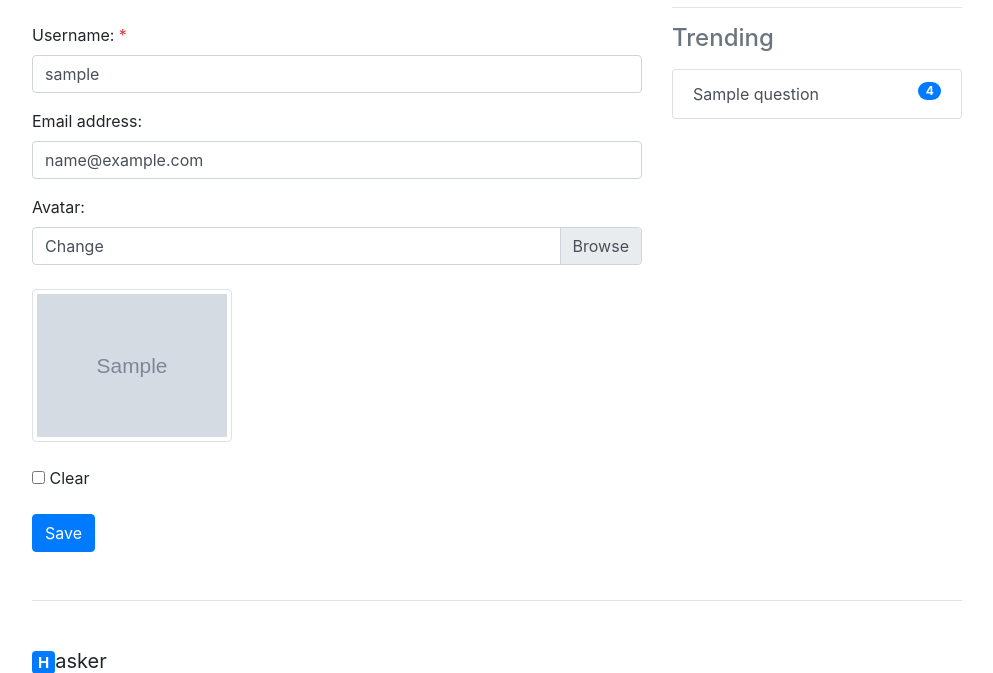
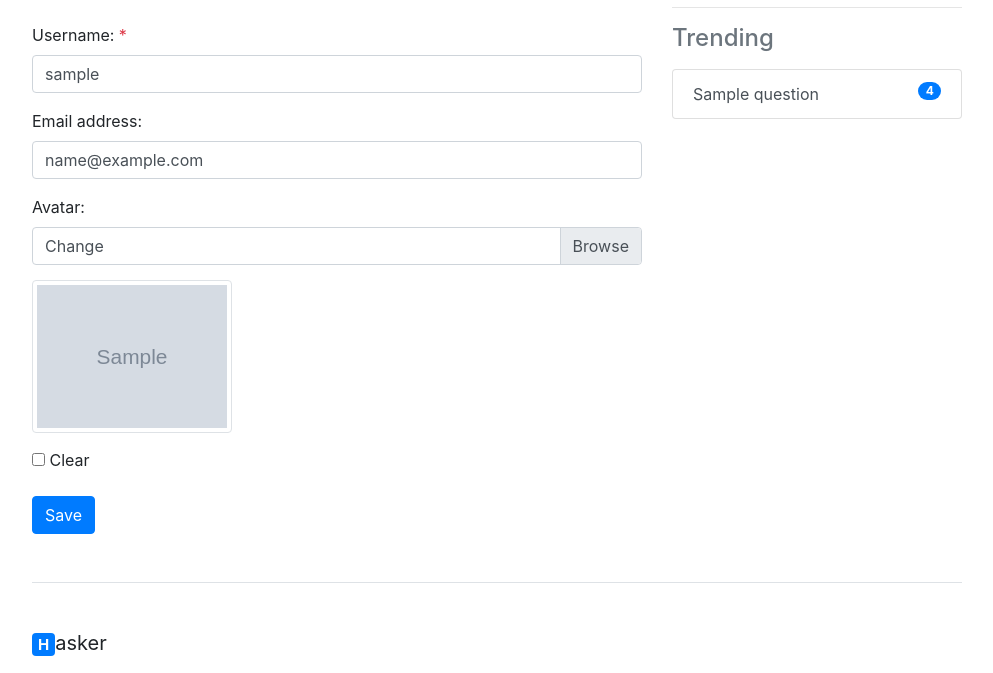
Before and after one commit to antonLytkin18/otus-python, a Django app: page /user/profile/ in a window 1280 px wide. Shown: the part 136-809 px from the top of the page, without its empty margins (143-1136 px from the left). Run offline with Django 3.2, Linux system fonts and the light colour scheme; the first user in the database is signed in; tables that the repository leaves empty hold one stand-in row (Sample ...); some libraries are stand-ins or nearby versions.

Commit message:
Lesson 7-9. Corrections. Removing br tags.

```diff
--- a/django/static/css/main.css
+++ b/django/static/css/main.css
@@ -34,3 +34,7 @@ html {
 .form-errors {
   color: red;
 }
+
+.img-avatar {
+  margin: 15px 0;
+}
--- a/django/user/templates/user/widgets/image_input.html
+++ b/django/user/templates/user/widgets/image_input.html
@@ -2,12 +2,10 @@
     <input type="{{ widget.type }}" name="{{ widget.name }}" class="custom-file-input">
     <label class="custom-file-label" for="validatedCustomFile">{{ widget.input_text }}</label>
 </div>
-<br>
-<br>
 {% if widget.is_initial %}
-    <img width="200" class="img-thumbnail rounded " src="{{ widget.value.url }}" alt=""/>
-    <br>
-    <br>
+    <div class="img-avatar">
+        <img width="200" class="img-thumbnail rounded" src="{{ widget.value.url }}" alt=""/>
+    </div>
     {% if not widget.required %}
         <input type="checkbox" name="{{ widget.checkbox_name }}" id="{{ widget.checkbox_id }}"/>
         <label for="{{ widget.checkbox_id }}">{{ widget.clear_checkbox_label }}</label>
```
